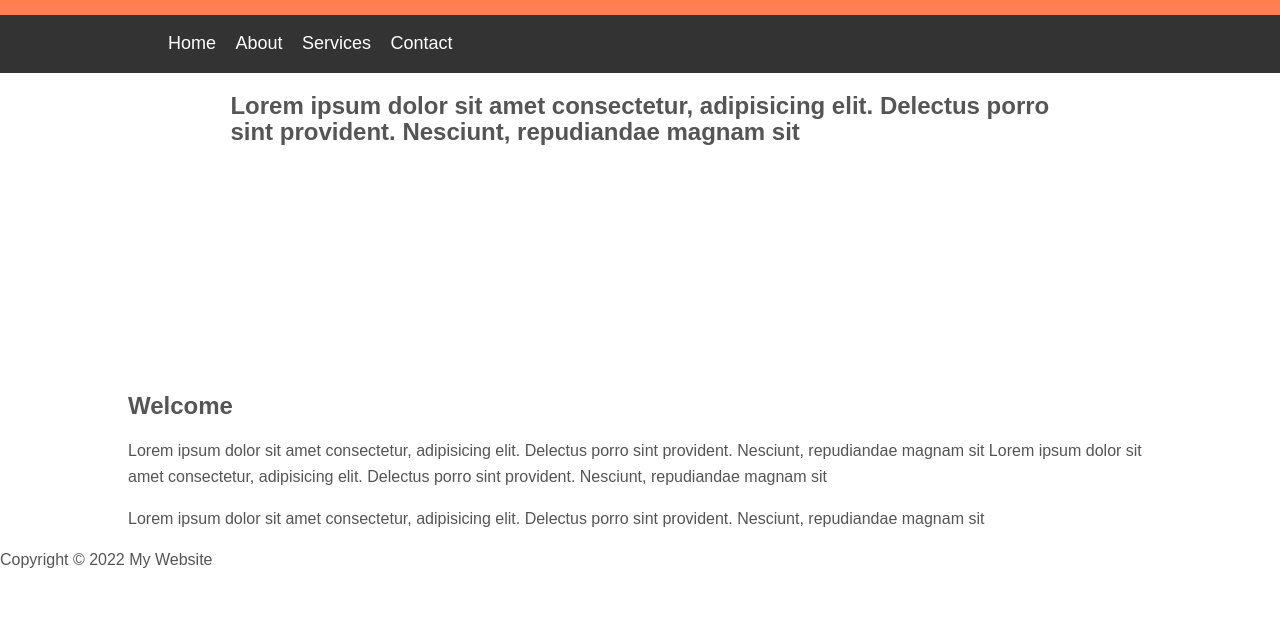
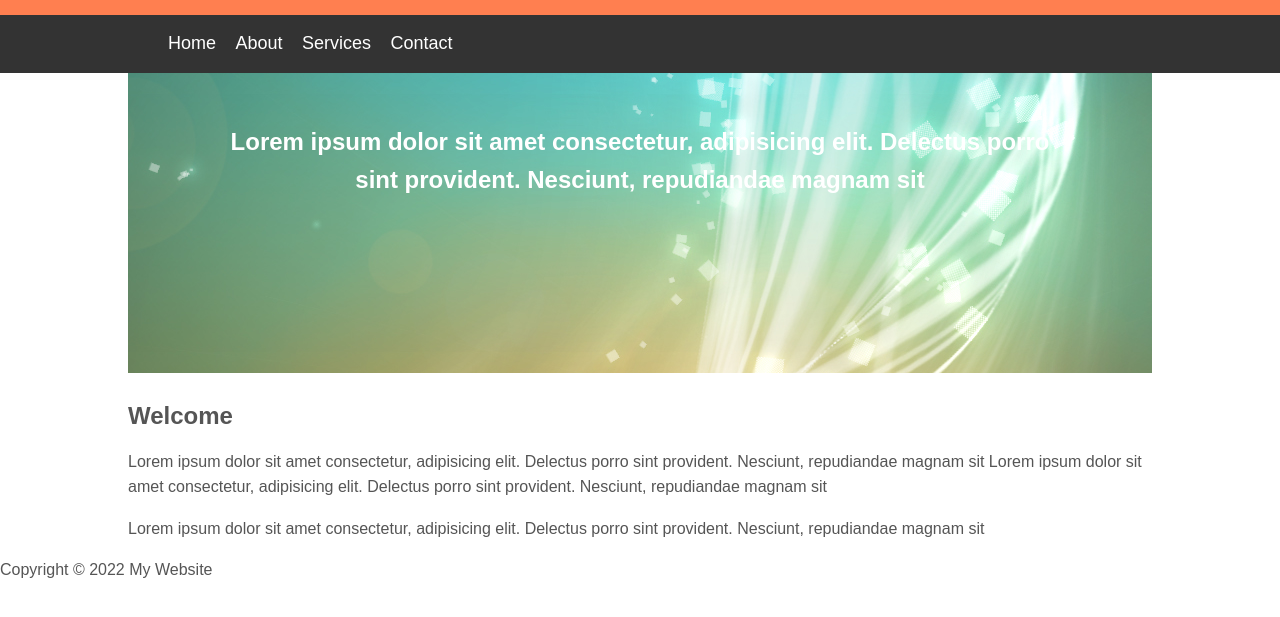
Before and after one commit to femipraize/csscrashcourse, a plain HTML site: page mywebsite/index.html in a window 1280 px wide. Shown: the part 53-670 px from the top of the page. Drawn offline with Linux system fonts and the light colour scheme.

Commit message:
style uppdate

```diff
--- a/mywebsite/css/style.css
+++ b/mywebsite/css/style.css
@@ -40,7 +40,15 @@ navbar ul{
 }
 
 #showcase{
-    background-image: url();
+    background-image: url(../images/showcase1.jpg);
     background-position: center right;
-    height: 300px;
+    min-height: 300px;
+    margin-bottom: 30px;
+    text-align: center;
 }
+
+#showcase h1{
+    color: #fff;
+    line-height: 1.6em;
+    padding-top: 30px;
+}
```
Also changed, not shown: mywebsite/images/showcase1.jpg (renamed from csscheatsheet/images/showcase1.jpg).
